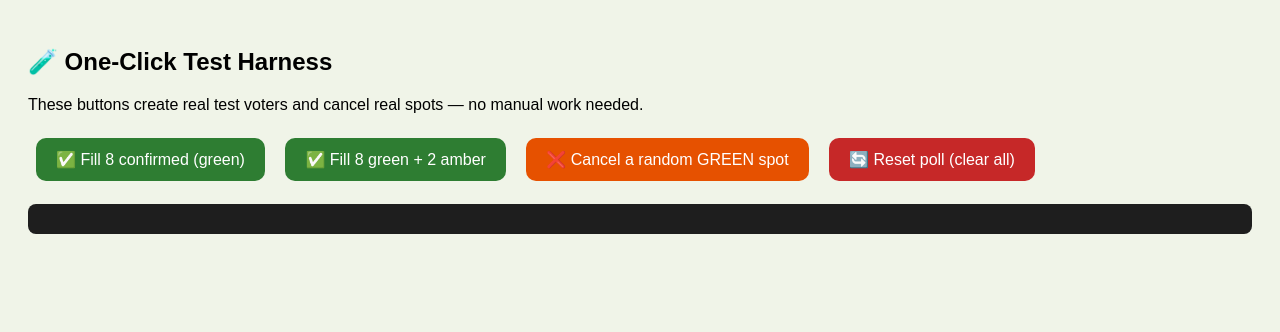
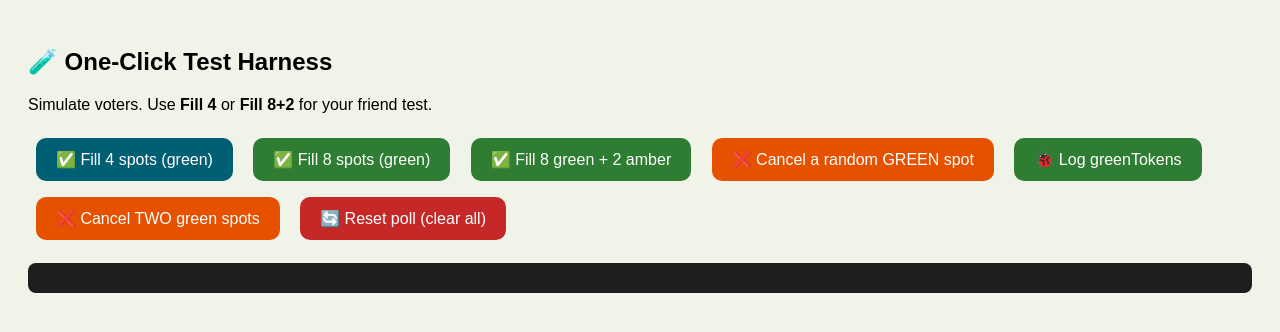
Before and after one commit to rnbalaa/badminton-api, a website: page public/test-harness.html in a window 1280 px wide. Drawn offline with Linux system fonts and the light colour scheme.

Commit message:
Add files via upload

```diff
--- a/public/test-harness.html
+++ b/public/test-harness.html
@@ -8,21 +8,24 @@
     button { padding: 12px 20px; margin: 8px; font-size: 1rem; cursor: pointer; border-radius: 10px; border: none; background: #2e7d32; color: white; }
     button.reset { background: #c62828; }
     button.cancel { background: #e65100; }
+    button.fill4 { background: #005f73; }
     #log { background: #1e1e1e; color: #ddd; padding: 15px; border-radius: 8px; margin-top: 15px; white-space: pre-wrap; max-height: 400px; overflow-y: auto; }
   </style>
 </head>
 <body>
   <h2>🧪 One‑Click Test Harness</h2>
-  <p>These buttons create real test voters and cancel real spots — no manual work needed.</p>
-  <button onclick="fillSpots(8)">✅ Fill 8 confirmed (green)</button>
+  <p>Simulate voters. Use <strong>Fill 4</strong> or <strong>Fill 8+2</strong> for your friend test.</p>
+  <button class="fill4" onclick="fillSpots(4)">✅ Fill 4 spots (green)</button>
+  <button onclick="fillSpots(8)">✅ Fill 8 spots (green)</button>
   <button onclick="fillSpots(10)">✅ Fill 8 green + 2 amber</button>
   <button class="cancel" onclick="cancelRandomGreen()">❌ Cancel a random GREEN spot</button>
+  <button onclick="console.log('greenTokens:', greenTokens)">🐞 Log greenTokens</button>
+  <button class="cancel" onclick="cancelTwoGreen()">❌ Cancel TWO green spots</button>
   <button class="reset" onclick="resetPoll()">🔄 Reset poll (clear all)</button>
   <div id="log"></div>
 
   <script>
     const API = 'https://pollapp-rlmm.onrender.com';
-    // Store tokens of claimed spots so we can cancel them later
     let greenTokens = [];
 
     function log(msg) {
@@ -60,7 +63,7 @@
     }
 
     async function fillSpots(total) {
-      greenTokens = []; // reset stored tokens
+      greenTokens = [];
       log(`⏳ Claiming ${total} test spots...`);
       for (let i = 1; i <= total; i++) {
         const name = 'Test' + i;
@@ -74,7 +77,6 @@
         log('⚠️ No green spot tokens stored. Click “Fill” first.');
         return;
       }
-      // pick a random green token (the first one is fine)
       const token = greenTokens.shift();
       log(`🔄 Cancelling a green spot...`);
       const cancelRes = await fetch(`${API}/cancel-spot`, {
@@ -84,12 +86,34 @@
       });
       const cancelData = await cancelRes.json();
       if (cancelRes.ok) {
-        log(`✅ Green spot cancelled. First amber should now become green.`);
-        // remove the cancelled token from greenTokens
+        log(`✅ Green spot cancelled. Promotion may happen.`);
       } else {
         log(`❌ Cancel failed: ${cancelData.error}`);
-        // put token back in list
         greenTokens.unshift(token);
+      }
+    }
+
+    async function cancelTwoGreen() {
+      if (greenTokens.length < 2) {
+        log('⚠️ Need at least 2 green spots to cancel two. Fill some spots first.');
+        return;
+      }
+      log('🔄 Cancelling TWO green spots...');
+      for (let i = 0; i < 2; i++) {
+        const token = greenTokens.shift();
+        const cancelRes = await fetch(`${API}/cancel-spot`, {
+          method: 'POST',
+          headers: { 'Content-Type': 'application/json' },
+          body: JSON.stringify({ token })
+        });
+        const cancelData = await cancelRes.json();
+        if (cancelRes.ok) {
+          log(`✅ Cancelled a green spot.`);
+        } else {
+          log(`❌ Cancel failed for a spot: ${cancelData.error}`);
+          greenTokens.unshift(token);
+          break;
+        }
       }
     }
 
```
